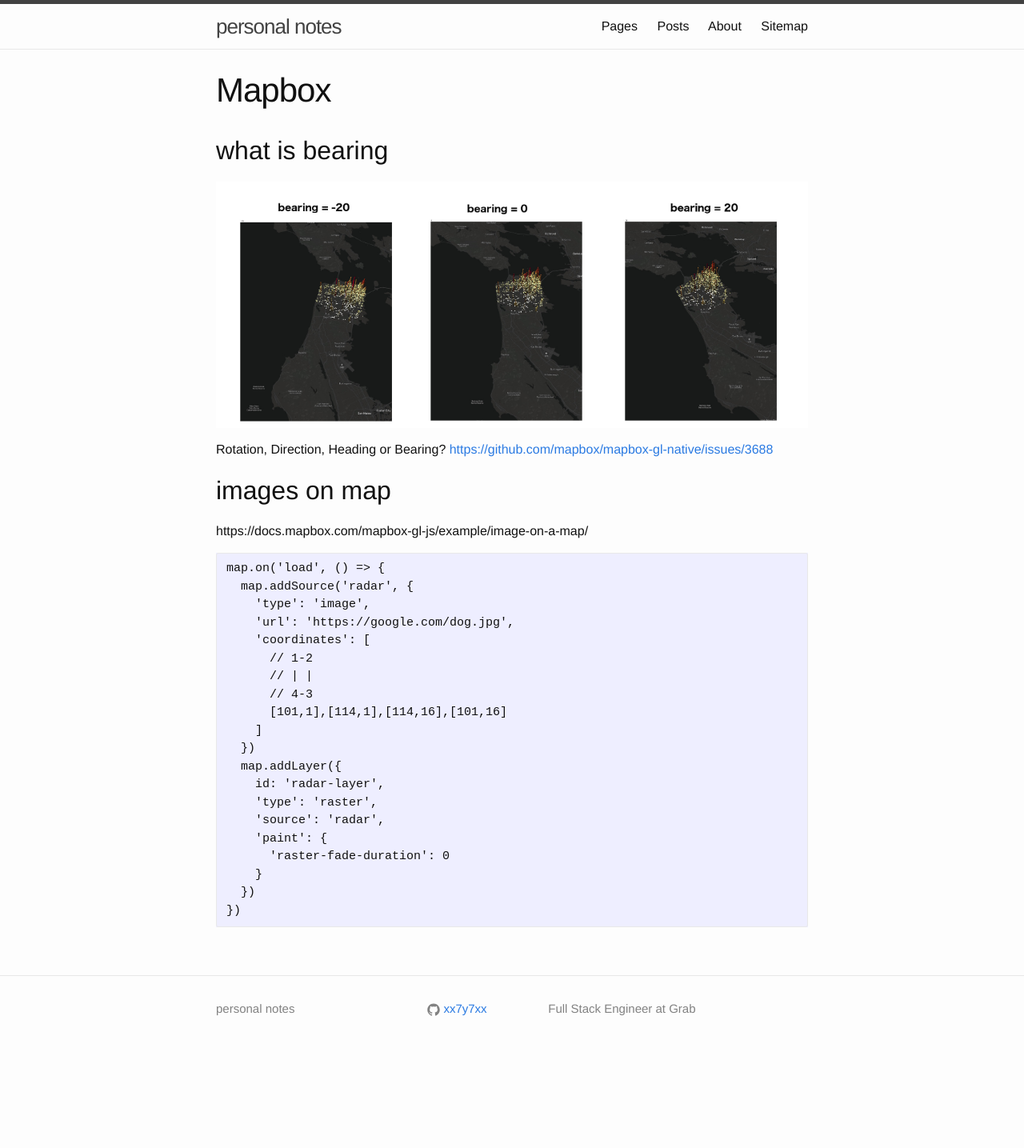
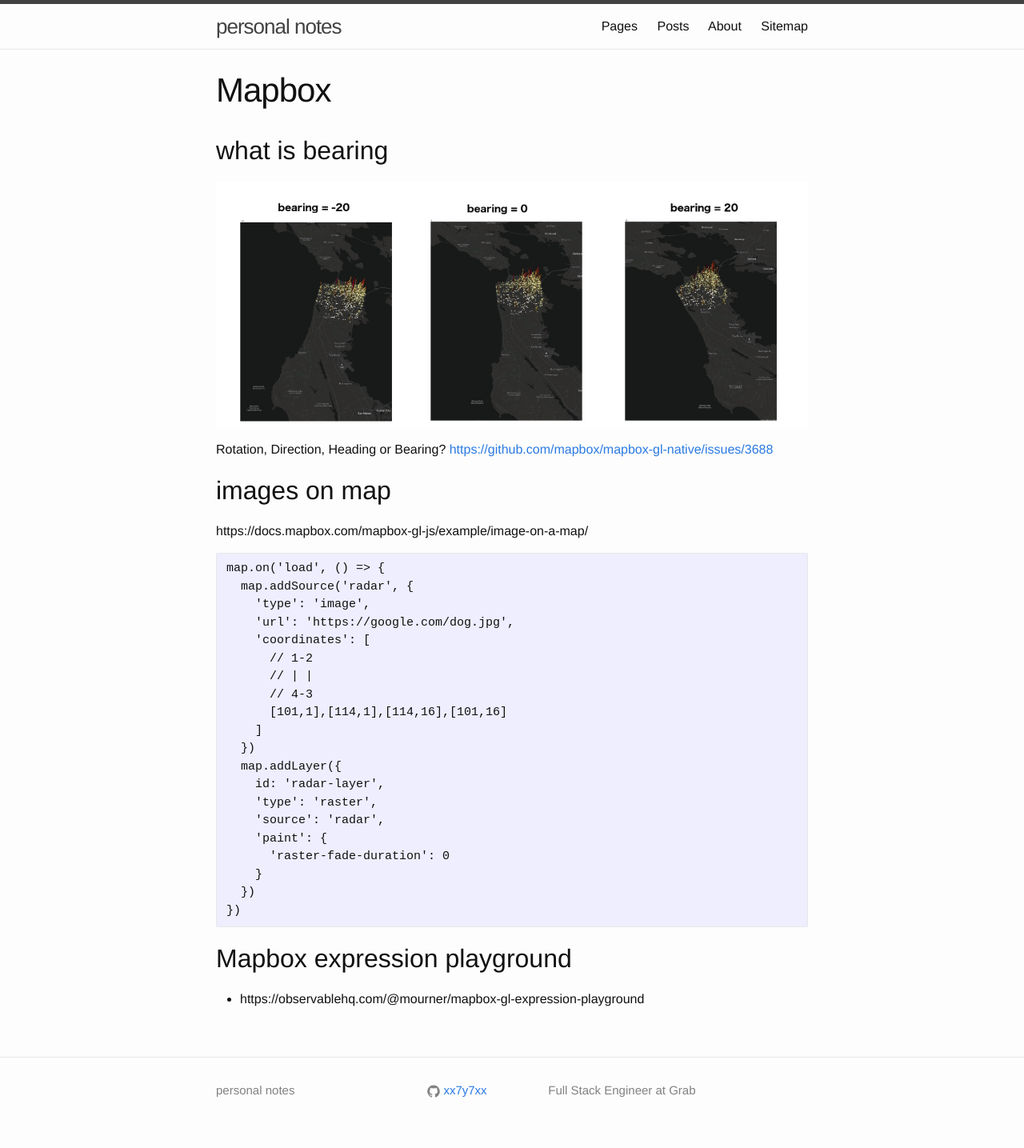
Before and after one commit to xx7y7xx/xx7y7xx.github.io, a Jekyll site: the page built from mapbox.md, in a window 1280 px wide. Shown: the whole page at 80% size. Built offline with Jekyll 4.4.1, drawn with Linux system fonts in a browser that asks for light colours; comment, search, counter and statistics services are not loaded; before the commit the page ends 1333 px from its top, so only the background shows below that.

Commit message:
Update mapbox.md

````diff
--- a/mapbox.md
+++ b/mapbox.md
@@ -35,3 +35,7 @@
   })
 })
 ```
+
+## Mapbox expression playground
+
+* https://observablehq.com/@mourner/mapbox-gl-expression-playground
````
